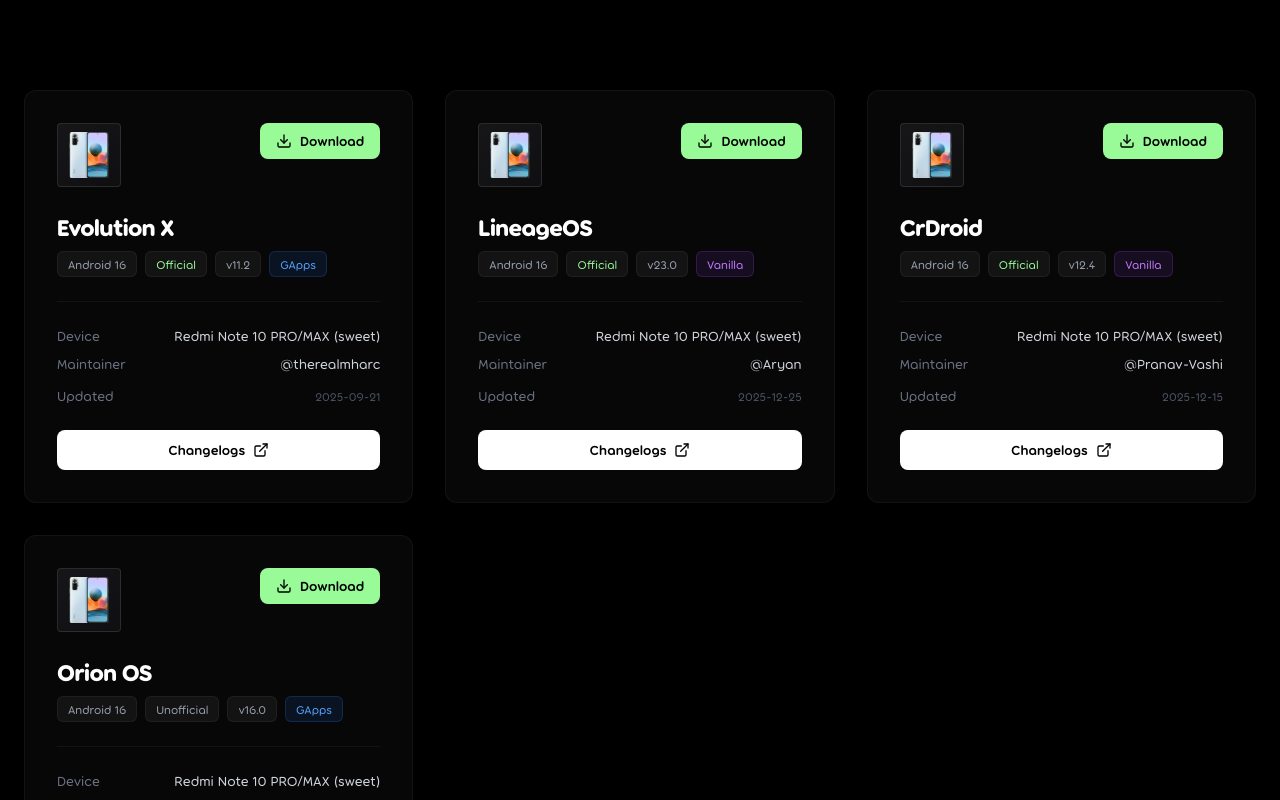
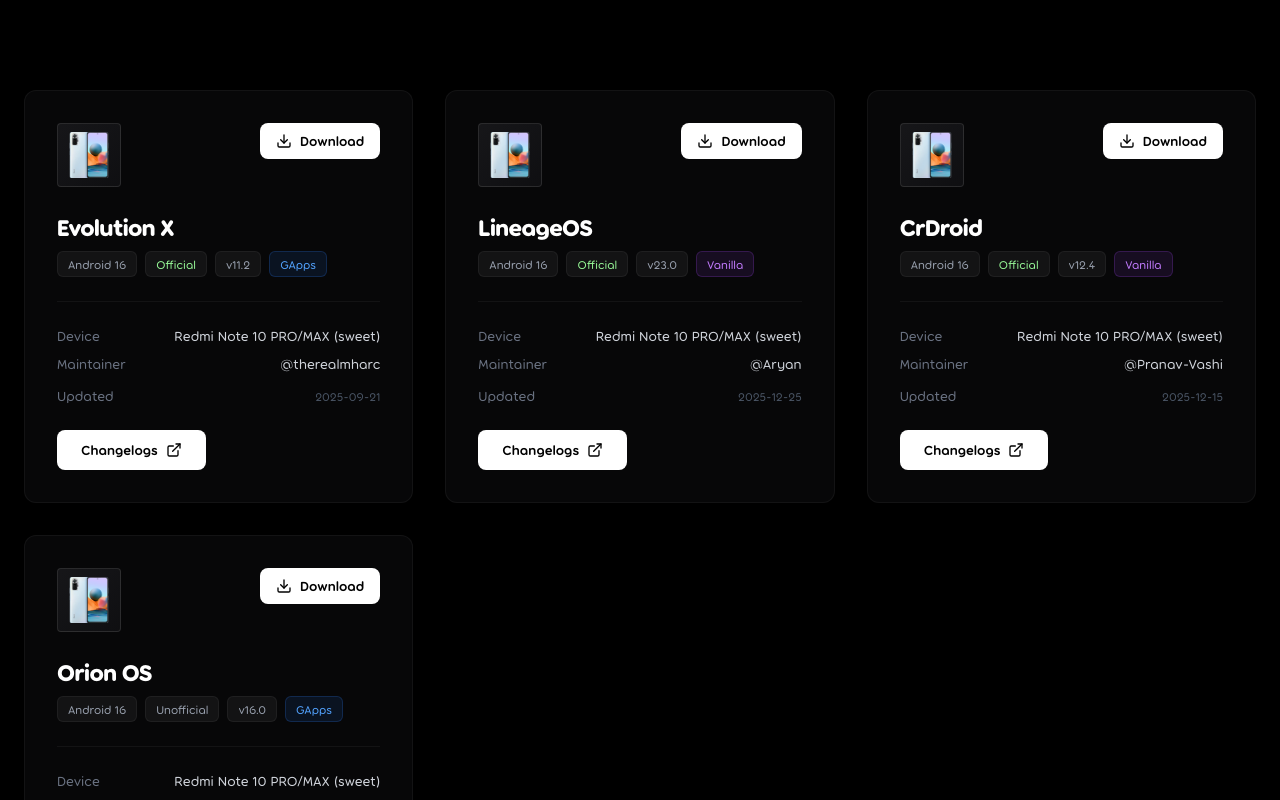
Before and after one commit to Miez12208/Archive, a Next.js app: page / in a window 1280 px wide. Shown: the part 700-1500 px from the top of the page. Built offline with nearby package versions, Linux system fonts and the light colour scheme.

Commit message:
feat: add new `RomCard` component for displaying ROM details and download links

```diff
--- a/src/components/RomCard.tsx
+++ b/src/components/RomCard.tsx
@@ -53,7 +53,7 @@
                             href={rom.downloadUrl || '#'}
                             target="_blank"
                             rel="noopener noreferrer"
-                            className="px-4 py-2 bg-primary text-black rounded-lg font-semibold text-sm hover:bg-primary/80 transition-all flex items-center gap-2 group"
+                            className="px-4 py-2 bg-white text-black rounded-lg font-semibold text-sm hover:bg-gray-100 transition-all flex items-center gap-2 group"
                         >
                             <svg xmlns="http://www.w3.org/2000/svg" width="16" height="16" viewBox="0 0 24 24" fill="none" stroke="currentColor" strokeWidth="2" strokeLinecap="round" strokeLinejoin="round" className="group-hover:translate-y-0.5 transition-transform">
                                 <path d="M21 15v4a2 2 0 0 1-2 2H5a2 2 0 0 1-2-2v-4"></path>
@@ -104,11 +104,12 @@
 
                     {/* Changelogs Button */}
                     {rom.changelogUrl && (
+                        <div className="flex justify-start mt-4">
                             <a
                                 href={rom.changelogUrl}
                                 target="_blank"
                                 rel="noopener noreferrer"
-                            className="mt-4 w-full py-2.5 bg-white text-black text-center rounded-lg font-semibold text-sm hover:bg-gray-100 transition-all flex items-center justify-center gap-2 group"
+                                className="py-2.5 px-6 bg-white text-black rounded-lg font-semibold text-sm hover:bg-gray-100 transition-all flex items-center gap-2 group"
                             >
                                 Changelogs
                                 <svg xmlns="http://www.w3.org/2000/svg" width="16" height="16" viewBox="0 0 24 24" fill="none" stroke="currentColor" strokeWidth="2" strokeLinecap="round" strokeLinejoin="round" className="group-hover:translate-x-1 transition-transform">
@@ -117,6 +118,7 @@
                                     <line x1="10" y1="14" x2="21" y2="3"></line>
                                 </svg>
                             </a>
+                        </div>
                     )}
                 </div>
             </div>
```
Lines whose indentation alone changed are shown as unchanged.
